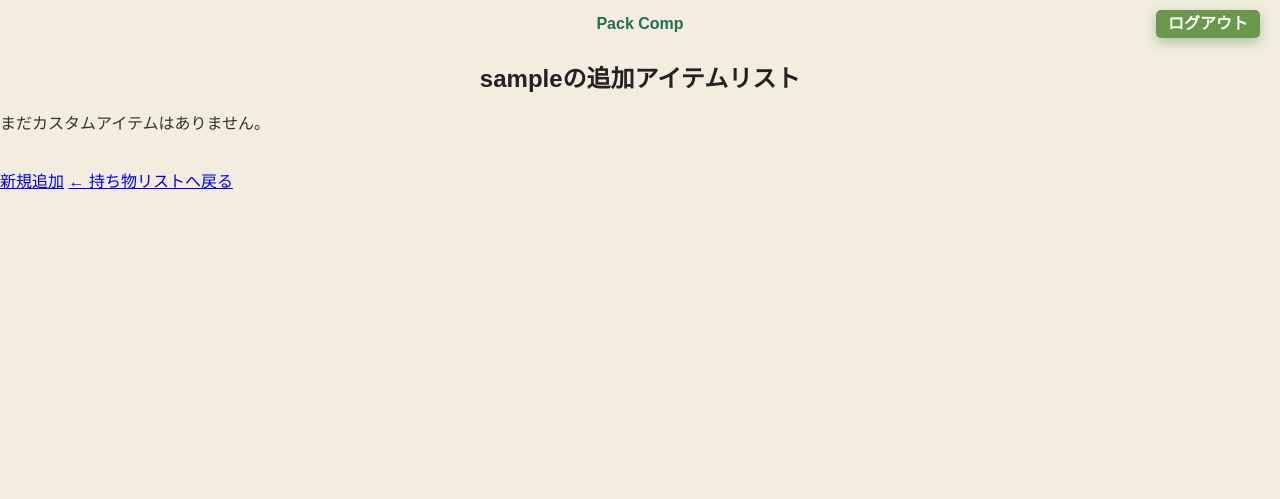
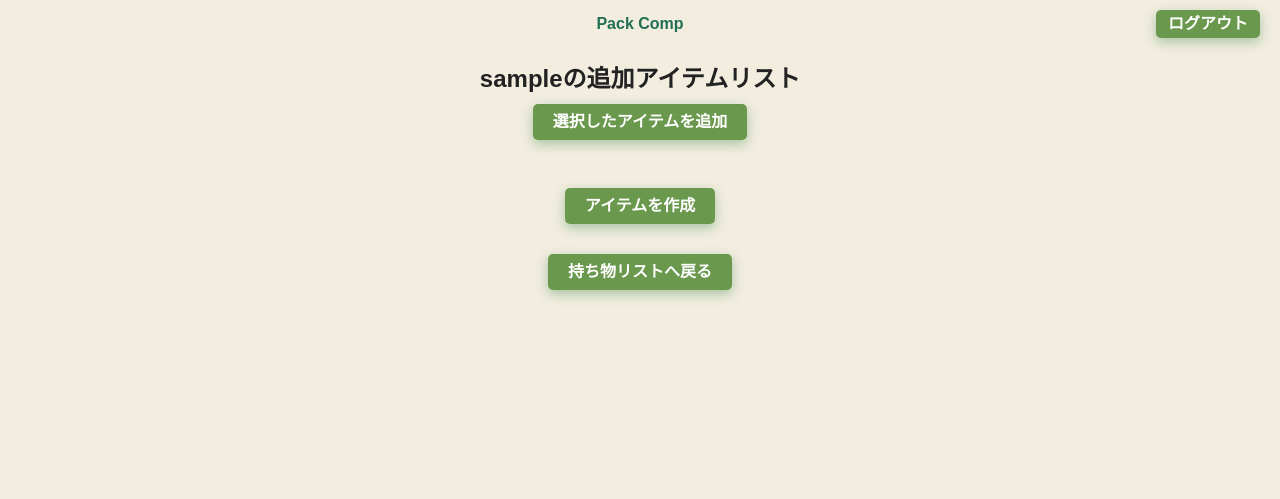
Before and after one commit to jolt-reco/packcomp, a Flask app: page /custom_item/1 in a window 1280 px wide. Shown: the top 499 px of the page. Run offline with Flask 3, Linux system fonts and the light colour scheme; a user stored in the database is signed in; tables that the repository leaves empty hold one stand-in row (values such as "Sample post"); one stand-in notice (Sample message) is shown.

Commit message:
update: タグ構成及び削除処理動作修正

```diff
--- a/app/templates/custom_items_list.html
+++ b/app/templates/custom_items_list.html
@@ -5,39 +5,68 @@
 {% block content %}
 <h2>{{ current_user.user_name }}の追加アイテムリスト</h2>
 
-    {% for item in custom_items %}
-        <div class="custom-item-row" data-travel-id="{{ travel.id }}" data-item-id="{{ item.id }}">
-            {{ item.name }}（{{ item.category }}）
-                <form method="POST" action="{{ url_for('main.add_custom_to_travel', travel_id=travel.id) }}" style="display:inline;">
-                    <input type="hidden" name="custom_item_id" value="{{ item.id }}">
-                    <button type="submit">リストへ追加</button>
-                    <button type="button" class="delete-btn">削除</button>
-                </form>
+<div class="custom-container">
+    <form method="POST" action="{{ url_for('main.add_custom_to_travel', travel_id=travel.id) }}">
+    {% for category in category_order %}
+        {% set items = custom_items_category.get(category, []) %}
+        {% if items %}
+        <div class="custom-category-block">
+            <h4>{{ category }}</h4>
+            {% for item in items %}
+            <div class="custom-item-row" data-delete-url="{{ url_for('main.delete_custom_item', travel_id=travel.id, item_id=item.id) }}">
+                <input type="checkbox" name="custom_item_ids" value="{{ item.id }}">
+                {{ item.name }}
+                <button type="button" class="delete-btn">削除</button>
+            </div>
+            {% endfor %}
         </div>
-    {% else %}
-        <p>まだカスタムアイテムはありません。</p>
+        {% endif %}
     {% endfor %}
+        <div class="button-area1">
+            <button type="submit" class="bulk-add-btn">選択したアイテムを追加</button>
+        </div>
+    </form>
+</div>
+
+{% if custom_items_category|length == 0 %}
+    <p>まだカスタムアイテムはありません。</p>
+{% endif %}
 
 <br>
-<a href="{{ url_for('main.new_custom_item', travel_id=travel.id) }}">新規追加</a>
-<a href="{{ url_for('main.items', travel_id=travel.id) }}">← 持ち物リストへ戻る</a>
 
+<div class="button-area1">
+    <a href="{{ url_for('main.new_custom_item', travel_id=travel.id) }}">アイテムを作成</a>
+</div>
+
+<div class="back-btn">
+    <div class="button-area1">
+        <a href="{{ url_for('main.items', travel_id=travel.id) }}">持ち物リストへ戻る</a>
+    </div>
+</div>
 
 <script>
     document.querySelectorAll(".custom-item-row").forEach(row => {
         const deleteBtn = row.querySelector(".delete-btn");
-        const travelId = row.dataset.travelId;
-        const itemId = row.dataset.itemId;
 
         deleteBtn.addEventListener("click", () => {
             if(!confirm("本当に削除しますか？")) return;
 
-        fetch(`/custom_item/${travelId}/delete/${itemId}`, {
+        fetch(row.dataset.deleteUrl, {
             method: "POST",
         })
         .then(res => {
             if(res.ok) {
-                row.remove(); // 削除成功したらDOMから消す
+                const categoryBlock = row.closest(".custom-category-block");
+                row.remove();
+
+                // そのカテゴリに残りのアイテムがあるかチェック
+                    if (categoryBlock.querySelectorAll(".custom-item-row").length === 0) {
+                        // h4（カテゴリタイトル）も削除
+                        const h4 = categoryBlock.querySelector("h4");
+                        if (h4) h4.remove();
+                        // 空の div も削除（必要なら）
+                        categoryBlock.remove();
+                    }
             } else {
                 alert("削除できませんでした");
             }
```
